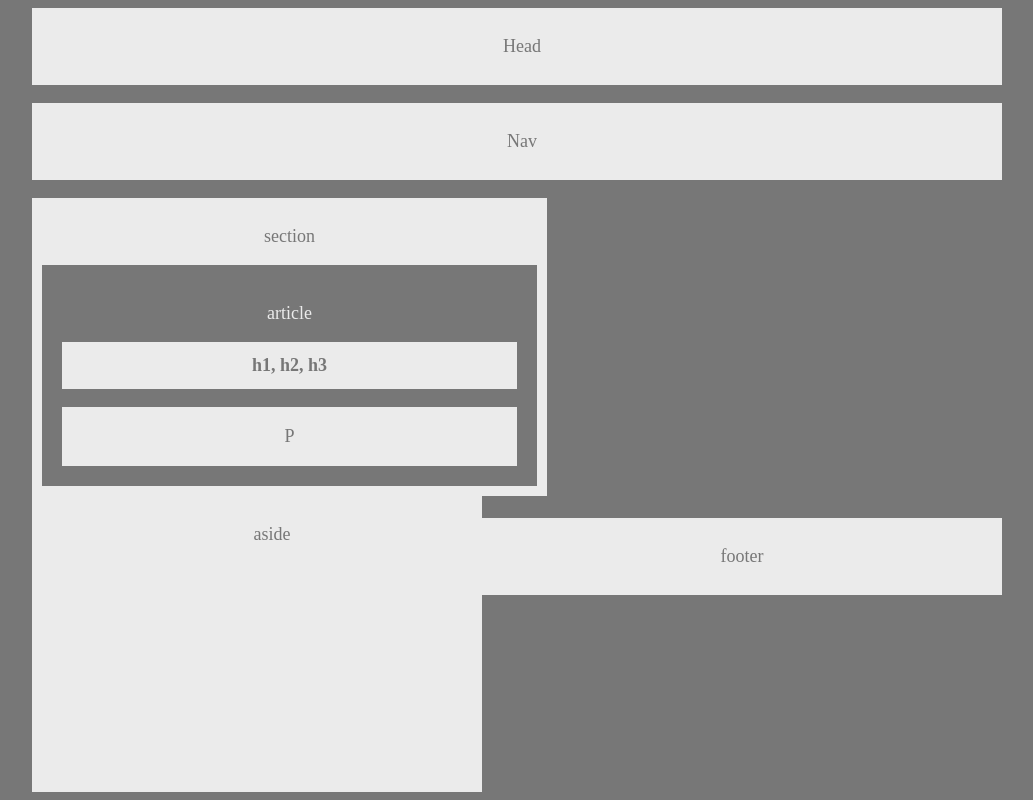
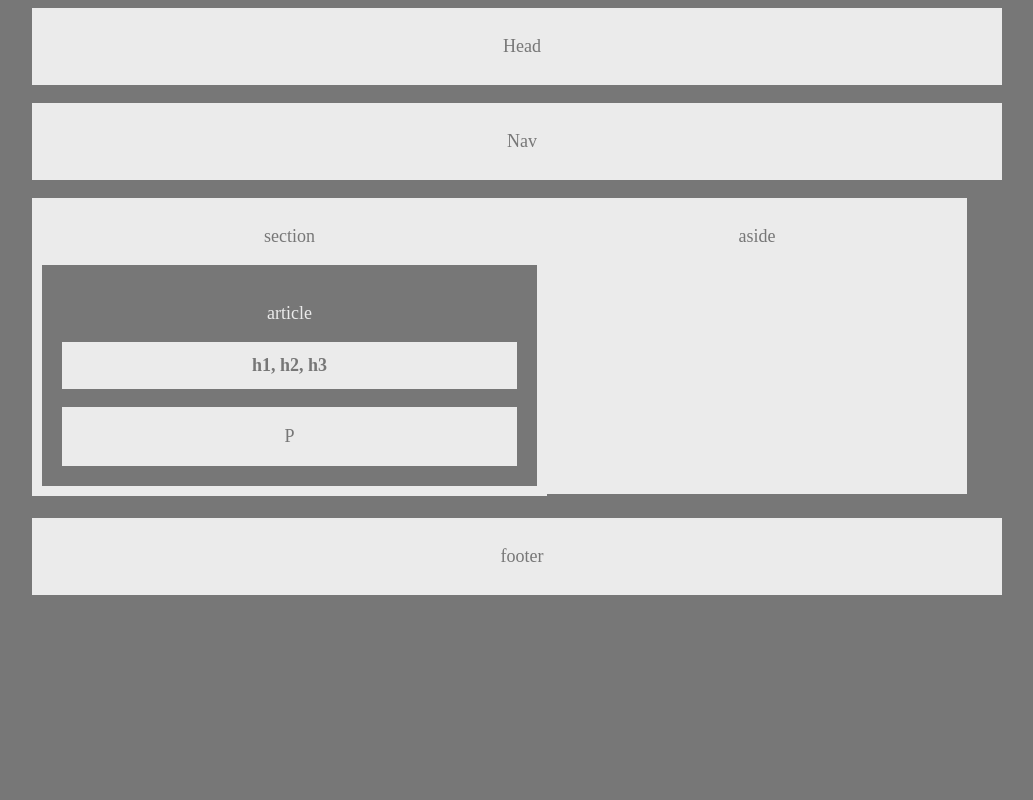
Before and after one commit to kthomas852/UofA, a plain HTML site: page HW-Wireframe/index.html in a window 1280 px wide. Shown: the whole page, without its empty margins (126-1159 px from the left). Drawn offline with Linux system fonts and the light colour scheme.

Commit message:
Update index.html

```diff
--- a/HW-Wireframe/index.html
+++ b/HW-Wireframe/index.html
@@ -31,7 +31,7 @@
             </div>
         </div>
 
-        <div class="section" style="padding-left:40px; float: left; width: 400px; height: 276px">
+        <div class="section" style="float: left; width: 400px; height: 276px">
             <p>aside</p>
         </div>
     </div>
```
